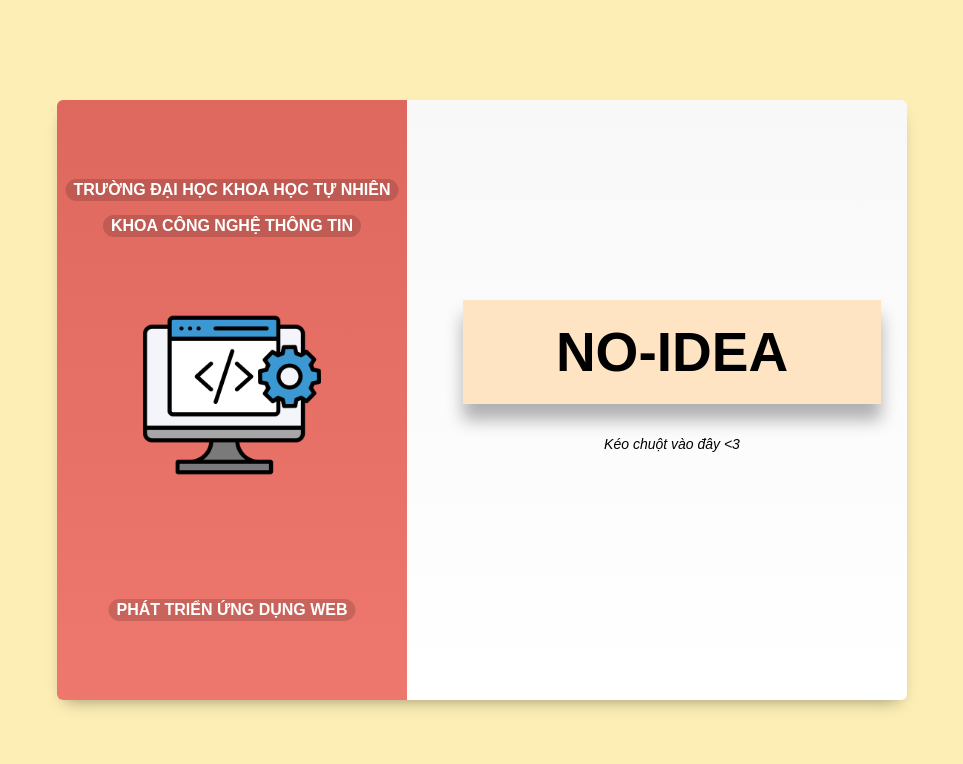
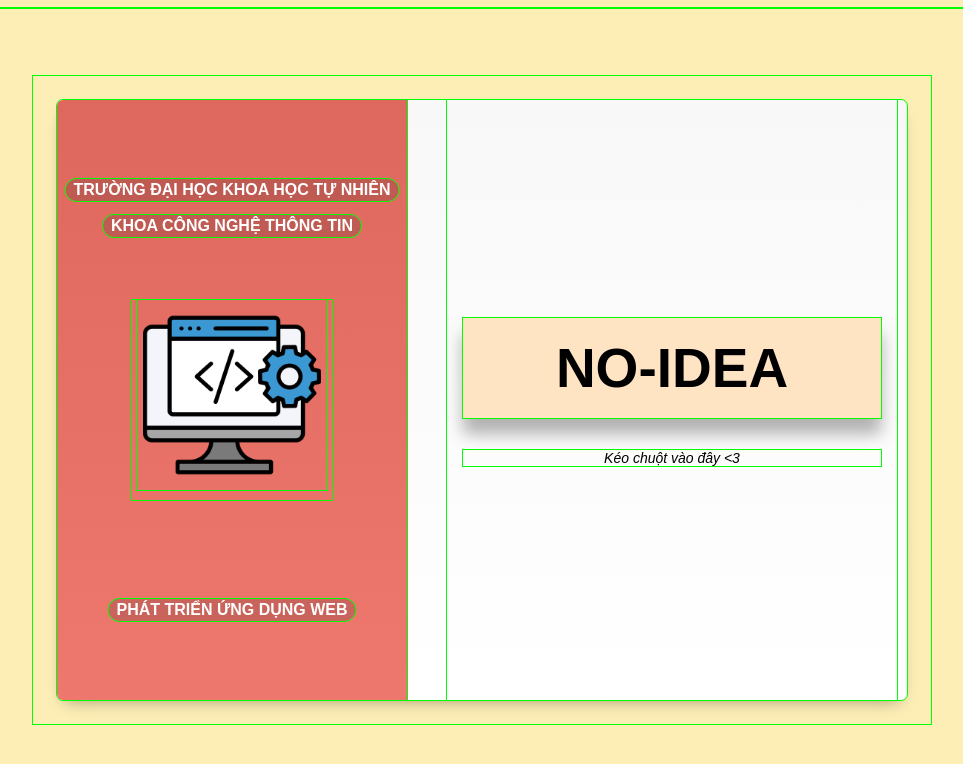
Before and after one commit to Vuhuydiet/GA02, a website: page default.html in a window 1280 px wide. Shown: the whole page, without its empty margins (158-1121 px from the left). Drawn offline with Linux system fonts and the light colour scheme.

Commit message:
Update css

```diff
--- a/mydefault.css
+++ b/mydefault.css
@@ -1,10 +1,10 @@
 @import url('https://fonts.googleapis.com/css?family=Abel');
 
 * {
-    /* outline: 1px solid lime; */
+    outline: 1px solid lime;
 
-    padding: 0;
-    margin: 0;
+    /* padding: 0;
+    margin: 0; */
 }
 
 html,
@@ -135,13 +135,14 @@ body {
 }
 
 .card .additional .more-info {
+    margin: 18px;
     width: 400px;
     height: 100%;
-    top: 30px;
+    /* top: 30px; */
     float: left;
-    right: 50px;
+    right: 30px;
     position: absolute;
-    left: 400px;
+    left: 380px;
 }
 
 .card .additional .more-info h1 {
@@ -160,13 +161,15 @@ body {
 .container .description {
     font-family: Arial, Helvetica, sans-serif;
     font-size: 16px;
+    margin: 2px;
 }
 .card .general {
     width: 450px;
     height: 100%;
     text-align: center;
+    align-content: center;
     position: absolute;
-    top: 200px;
+    /* top: 200px; */
     right: 10px;
     z-index: 1;
     box-sizing: border-box;
@@ -189,8 +192,9 @@ body {
 
 h1 {
     text-align: center;
-    padding: 20px 0px;
+    padding: 18px 0px;
     margin-bottom: 2rem;
+    margin-top: 0;
     background-color: bisque;
     box-shadow: 0 16px 16px rgba(0, 0, 0, 0.3);
     z-index: 1;
@@ -247,3 +251,9 @@ a[href='../../default.html']:hover {
     color: white;
     background-color: brown;
 }
+
+.description, .description ul, .description li {
+    color: #333333;
+    margin-bottom: 1%;
+    margin-top: 1%;
+}
```
